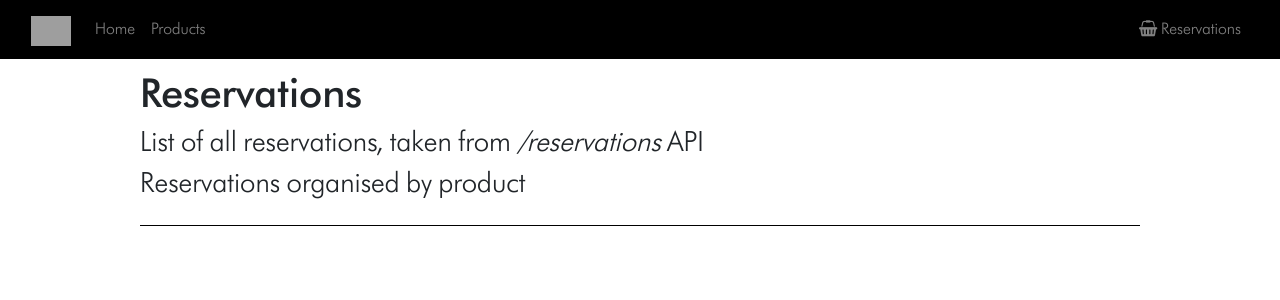
After one commit to SamCashmore/SAP-Shopping-Basket, a Flask app: template server/templates/reservations.html in a window 1280 px wide. The commit adds this page. Shown: the top 300 px of the page. Run offline with Flask 2, Linux system fonts and the light colour scheme; the template is opened without the code that fills it, so the values that code supplies are empty; some libraries are stand-ins or nearby versions; grey boxes are pictures that could not be loaded.

Commit message:
Starting reservations page

```diff
--- a/server/app.py
+++ b/server/app.py
@@ -87,7 +87,8 @@ def reservations():
         if product['id'] in reservations_dict:
             product['reservations'] = reservations_dict[product['id']]
             reserved_products.append(product)
-    return jsonify(reserved_products)
+    # return jsonify(reserved_products)
+    return render_template('reservations.html', reserved_products=reserved_products)
 
 
 if __name__ == "__main__":
--- a/server/static/style.css
+++ b/server/static/style.css
@@ -295,7 +295,6 @@ html, body {
     font-weight: 300;
     font-size: 26px;
     color: #86939E;
-    /* letter-spacing: -2px; */
 }
 
 .product-details p {
@@ -479,6 +478,72 @@ html, body {
     border-bottom: none;
 }
 
+.reservations-header {
+    margin-left: 10%;
+    margin-top: 10px;
+    margin-right: 10%;
+}
+
+.reservations-header h1 {
+    font-family: 'DysonFutura-Medium';
+}
+
+.reservations-header span {
+    font-style: italic;
+}
+
+.vertical-flex {
+    display: flex;
+    max-width: 100%;
+    flex-direction: column;
+    margin-left: 10%;
+    margin-right: 10%;
+    margin-top: 25px;
+    /* Remove border when done */
+    border-top: 1px solid black;
+}
+
+.horizontal-flex {
+    display: flex;
+}
+
+.reservations-left-column {
+    width: 60%;
+    position: relative;
+    /* Remove border when done */
+    border-right: 1px solid black;
+}
+
+.reservations-left-column img {
+    display: block;
+    margin-right: auto;
+    margin-left: auto;
+    width: 60%;
+    height: auto;
+}
+
+.reservations-right-column {
+    width: 40%;
+}
+
+.reservations-info {
+    border-bottom: 1px solid #E1E8EE;
+    margin-bottom: 20px;
+}
+
+.reservations-info h1 {
+    font-weight: 300;
+    font-size: 52px;
+    color: black;
+    letter-spacing: -2px;
+}
+
+.reservations-info h4 {
+    font-weight: 300;
+    font-size: 26px;
+    color: #86939E;
+}
+
 /* Responsive */
 @media (max-width: 940px) {
     .container {
--- /dev/null
+++ b/server/templates/reservations.html
@@ -0,0 +1,30 @@
+{% extends 'base.html' %}
+
+{% block content %}
+<main class="container">
+    <div class="reservations-header">
+        <h1>Reservations</h1>
+        <h3>List of all reservations, taken from <span>/reservations</span> API</h3>
+        <h3>Reservations organised by product</h3>
+    </div>
+    <div class="vertical-flex">
+        {% for product in reserved_products %}
+            <div class="horizontal-flex">
+                <div class="reservations-left-column">
+                    {% if product.products_image is defined %}
+                        <img src="{{ url_for('static', filename='assets/' + product.id + '/' + product.products_image) }}" alt="">
+                    {% else %}
+                        <img src="{{ url_for('static', filename='assets/' + product.id + '/' + product.image) }}" alt="">
+                    {% endif %}
+                </div>
+                <div class="reservations-right-column">
+                    <div class="reservations-info">
+                        <h1>{{ product.name }}</h1>
+                        <h4>Reservations List:</h4>
+                    </div>
+                </div>
+            </div>
+        {% endfor %}
+    </div>
+</main>
+{% endblock %}
```
